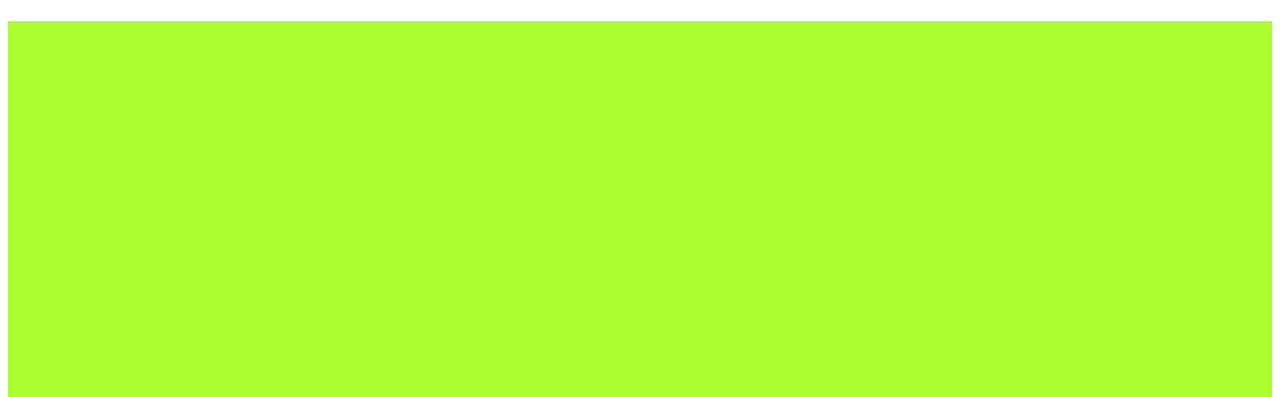
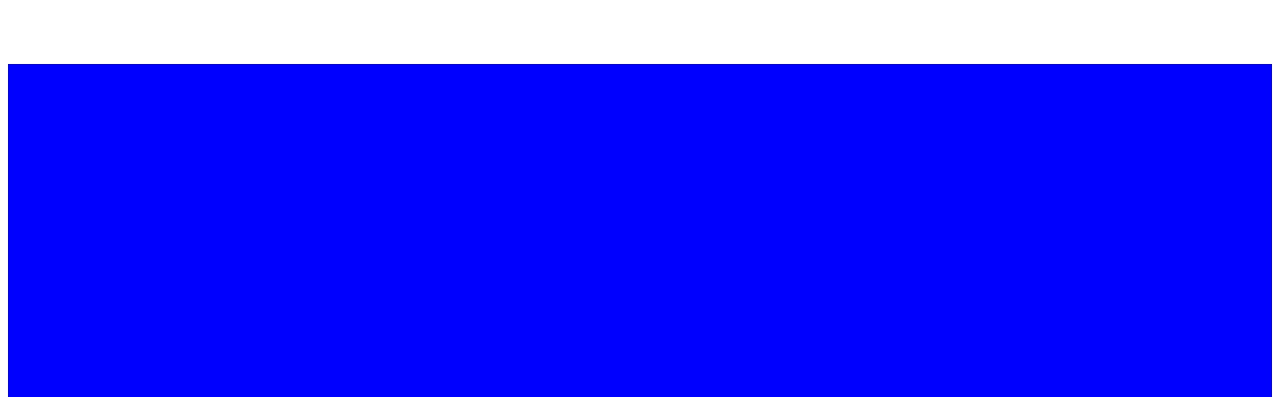
Before and after one commit to jcquisam/simpletextdemo, a plain HTML site: page index.html in a window 1280 px wide. Shown: the top 397 px of the page. Drawn offline with Linux system fonts and the light colour scheme.

Commit message:
new back by someone else

```diff
--- a/app.css
+++ b/app.css
@@ -1,8 +1,9 @@
 h1 {
-	background-color: greenyellow;
+	background-color: blue;
 	color: red;
 	display: flex;
 	justify-content: center;
 	align-items: center;
 	height: 100vh;
+	font-size: 6rem;
 }
```
